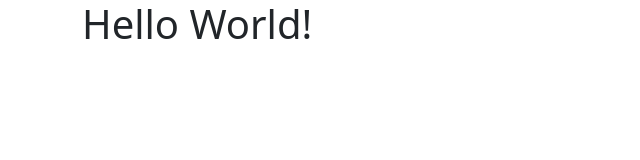
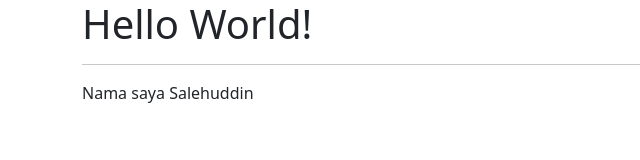
Before and after one commit to sarahzull/sarahzull.github.io, a plain HTML site: page index.html in a window 1280 px wide. Shown: the whole page, without its empty margins (0-640 px from the left). Drawn offline with nearby package versions, Linux system fonts and the light colour scheme.

Commit message:
Update index.html

```diff
--- a/index.html
+++ b/index.html
@@ -15,6 +15,8 @@
         <div class="row">
             <div class="col">
                 <h1>Hello World!</h1>
+                <hr>
+                <p>Nama saya Salehuddin</p>
             </div>
         </div>
     </div>
```
